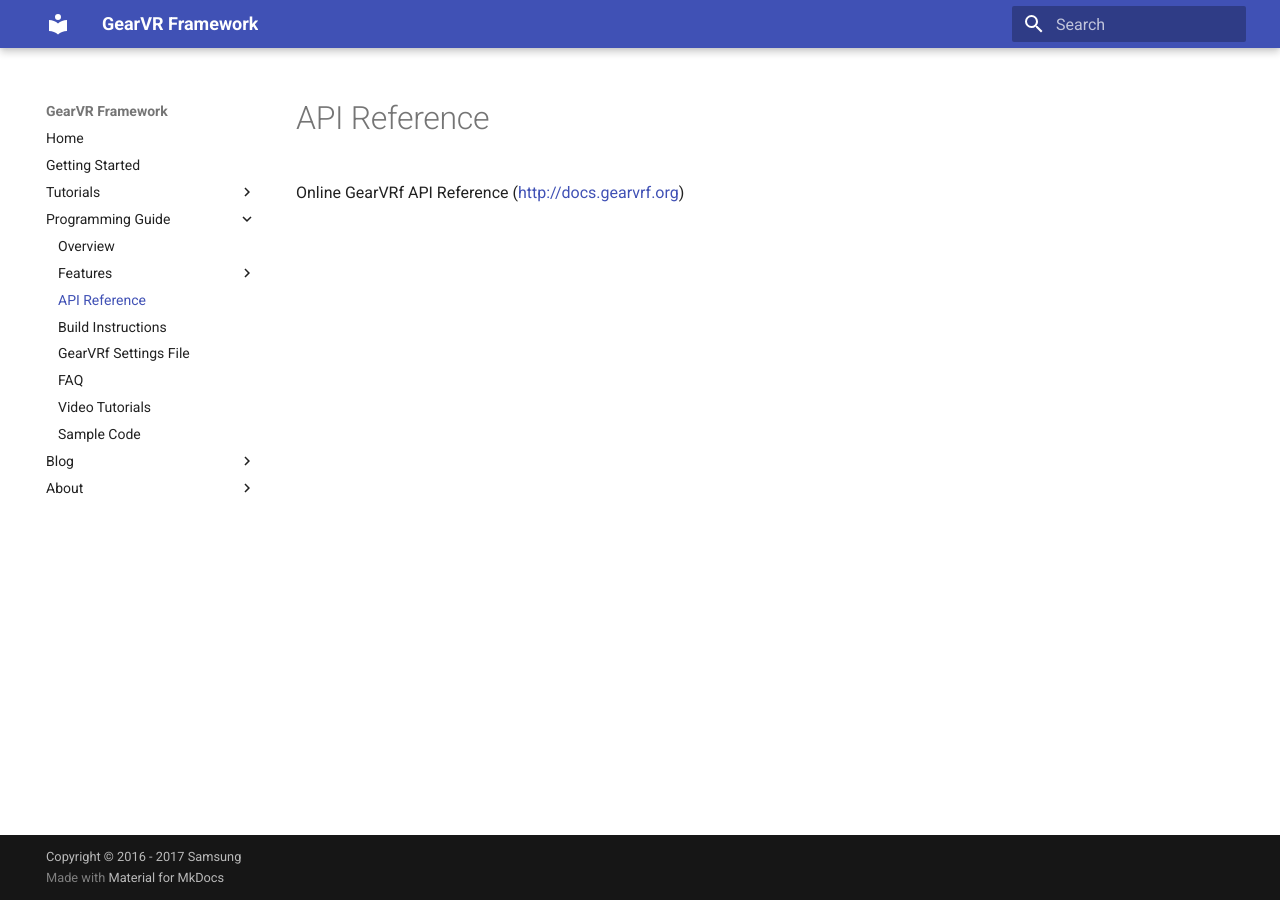
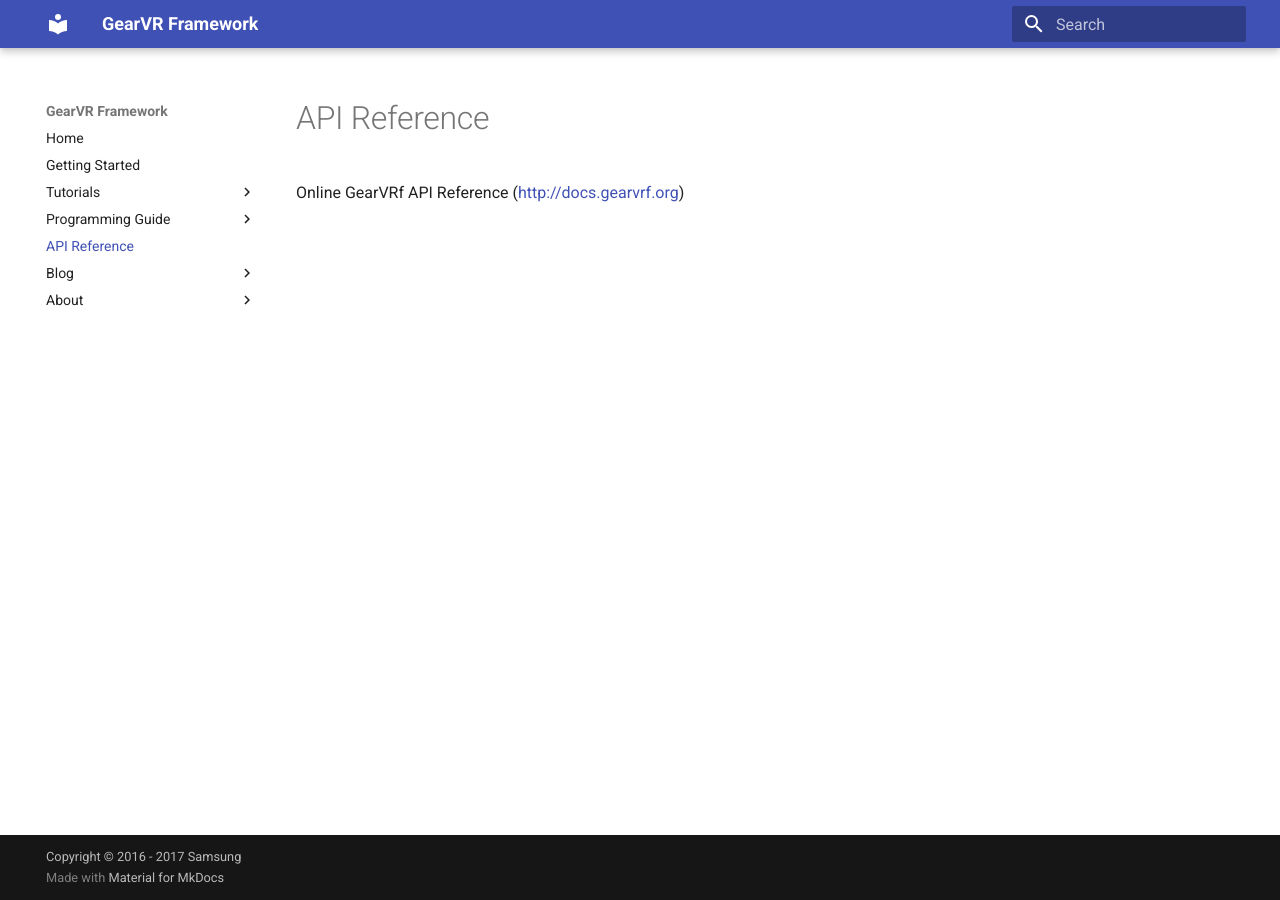
Before and after one commit to nitosan/GearVRf-docs, an MkDocs documentation site: the page built from docs/api_reference.md, in a window 1280 px wide. Built offline with MkDocs 1.6.1 and Material for MkDocs 9.7.7, drawn with Linux system fonts in a browser that asks for light colours; old or Windows-style settings are respelled for this version of MkDocs; part of the change alters nothing that is shown.

```diff
--- a/mkdocs.yml
+++ b/mkdocs.yml
@@ -39,12 +39,12 @@ pages:
       - Phong Shader Template: programming_guide/features/phong_shader_template.md
       - Built-In Legacy Shader: programming_guide/features/builtin_legacy_shader.md
       - Picking: programming_guide/features/picking.md
-    - API Reference: programming_guide/api_reference.md
     - Build Instructions: programming_guide/build_instructions.md
     - GearVRf Settings File: programming_guide/gearvr_settings_files.md
     - FAQ: programming_guide/faq.md
     - Video Tutorials: programming_guide/video_tutorials.md
     - Sample Code: programming_guide/sample_code.md
+  - API Reference: api_reference.md
   - Blog:
     - GVRF and the X3D file format: blog/2017_4_17_x3d.md
   - About:
```
Also changed, not shown: docs/api_reference.md (renamed from docs/programming_guide/api_reference.md).
